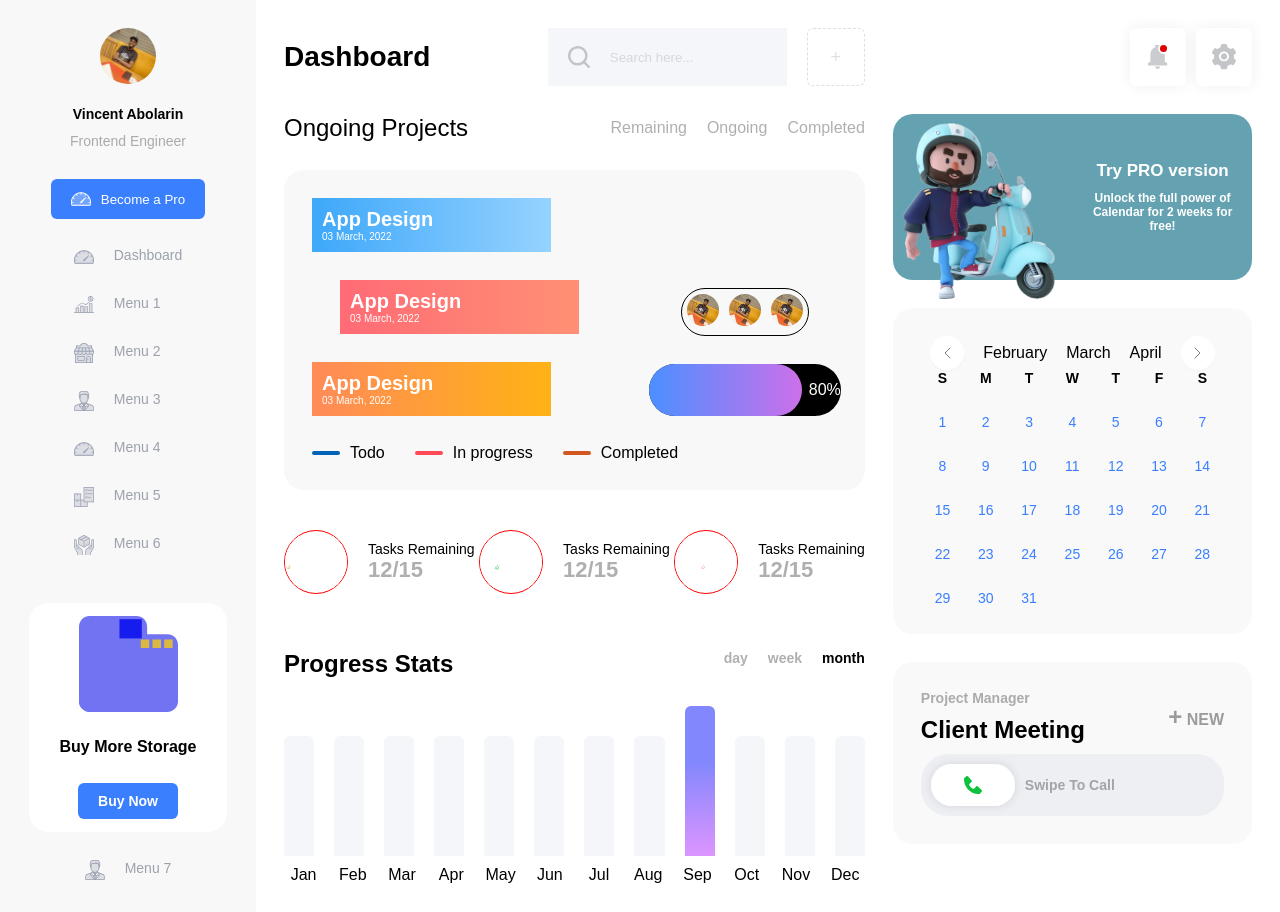
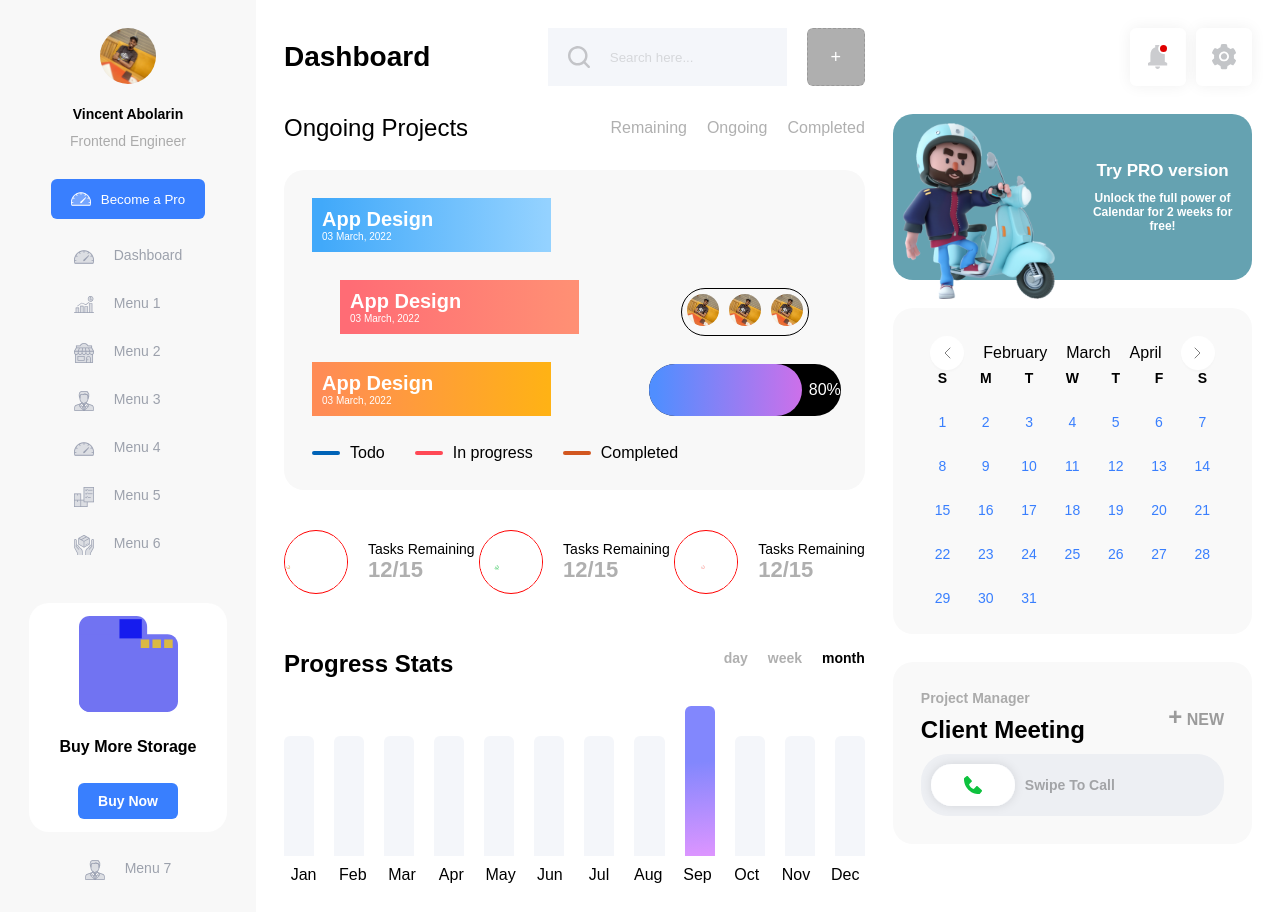
Before and after one commit to vincentabolarin/ha-shem-project, a JavaScript app: page / in a window 1280 px wide. In both pictures the pointer is over the element 835 px from the left and 57 px from the top of the page. Built offline with nearby package versions, Linux system fonts and the light colour scheme; the HTML template or start-up script is replaced by a standard one.

Commit message:
change cursor to pointer and scale elements on hover

```diff
--- a/src/styles/CenterTopbar.module.css
+++ b/src/styles/CenterTopbar.module.css
@@ -49,4 +49,10 @@
     font-size: 18px;
     border: 1px dashed #00000020;
     border-radius: 6px;
+    cursor: pointer;
 }
+
+.plus:hover {
+    color: #fff;
+    background-color: #00000050;
+}
--- a/src/styles/MainContent.module.css
+++ b/src/styles/MainContent.module.css
@@ -22,6 +22,7 @@
     align-items: center;
     color: #00000050;
     margin-left: 20px;
+    cursor: pointer;
 }
 
 .projectStatus:hover {
--- a/src/styles/ProjectProgress.module.css
+++ b/src/styles/ProjectProgress.module.css
@@ -15,6 +15,11 @@
     width: 150%;
     padding: 10px;
     text-align: left;
+    cursor: pointer;
+}
+
+.project1:hover, .project2:hover, .project3:hover {
+    transform: scale(1.05);
 }
 
 .project1, .project2 {
```
